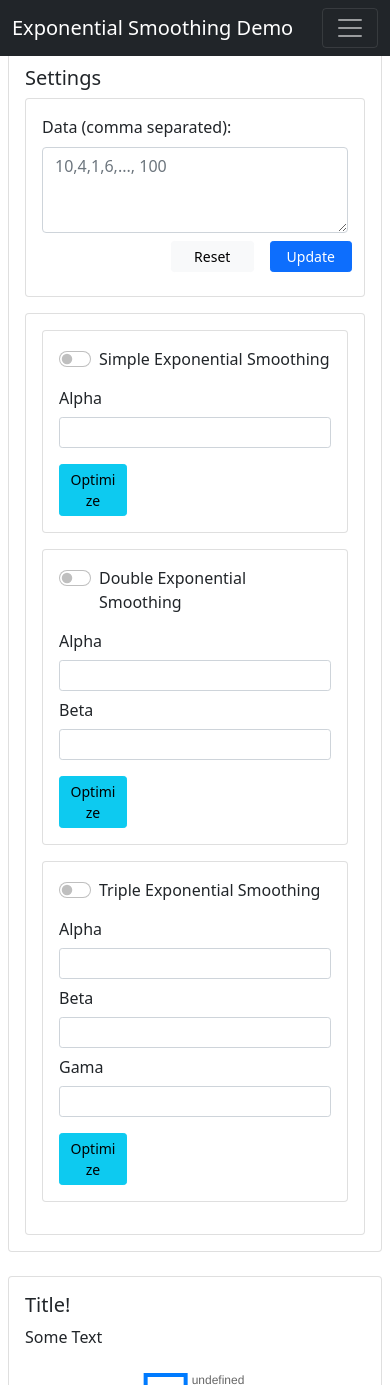
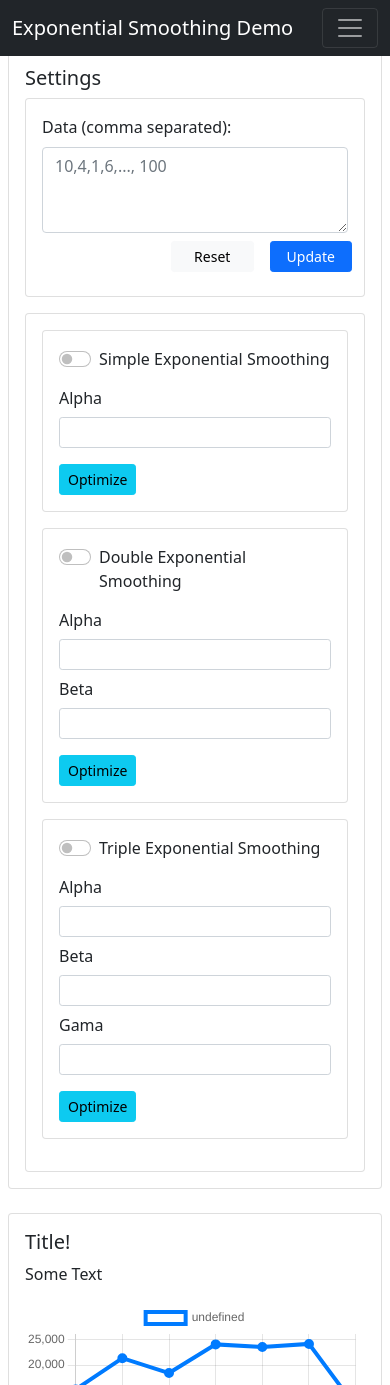
Before and after one commit to shuky-shukrun/Exponential-Smoothing-Demo, a React (Create React App) app: page / in a window 390 px wide. Shown: the top 1385 px of the page. Built offline with nearby package versions, Linux system fonts and the light colour scheme.

Commit message:
fix optimize button for mobile

```diff
--- a/src/components/pages/home/left-menu/exp-settings/double-settings.jsx
+++ b/src/components/pages/home/left-menu/exp-settings/double-settings.jsx
@@ -10,7 +10,9 @@ const DoubleSettings = (props) => {
         <div id="doubleParams">
           <SmoothingParam title="Double" type="Alpha" />
           <SmoothingParam title="Double" type="Beta" />
-          <button className="col-3 btn btn-sm btn-info mt-3">Optimize</button>
+          <button className="col-sm-3 btn btn-sm btn-info mt-3">
+            Optimize
+          </button>
         </div>
       </div>
     </Card>
--- a/src/components/pages/home/left-menu/exp-settings/simple-settings.jsx
+++ b/src/components/pages/home/left-menu/exp-settings/simple-settings.jsx
@@ -9,7 +9,9 @@ const SimpleSettings = (props) => {
         <ExpSettings title="Simple" />
         <div id="simpleParams">
           <SmoothingParam title="Simple" type="Alpha" />
-          <button className="col-3 btn btn-sm btn-info mt-3">Optimize</button>
+          <button className="col-sm-3 btn btn-sm btn-info mt-3">
+            Optimize
+          </button>
         </div>
       </div>
     </Card>
--- a/src/components/pages/home/left-menu/exp-settings/triple-settings.jsx
+++ b/src/components/pages/home/left-menu/exp-settings/triple-settings.jsx
@@ -11,7 +11,9 @@ const TripleSettings = (props) => {
           <SmoothingParam title="Triple" type="Alpha" />
           <SmoothingParam title="Triple" type="Beta" />
           <SmoothingParam title="Triple" type="Gama" />
-          <button className="col-3 btn btn-sm btn-info mt-3">Optimize</button>
+          <button className="col-sm-3 btn btn-sm btn-info mt-3">
+            Optimize
+          </button>
         </div>
       </div>
     </Card>
```
